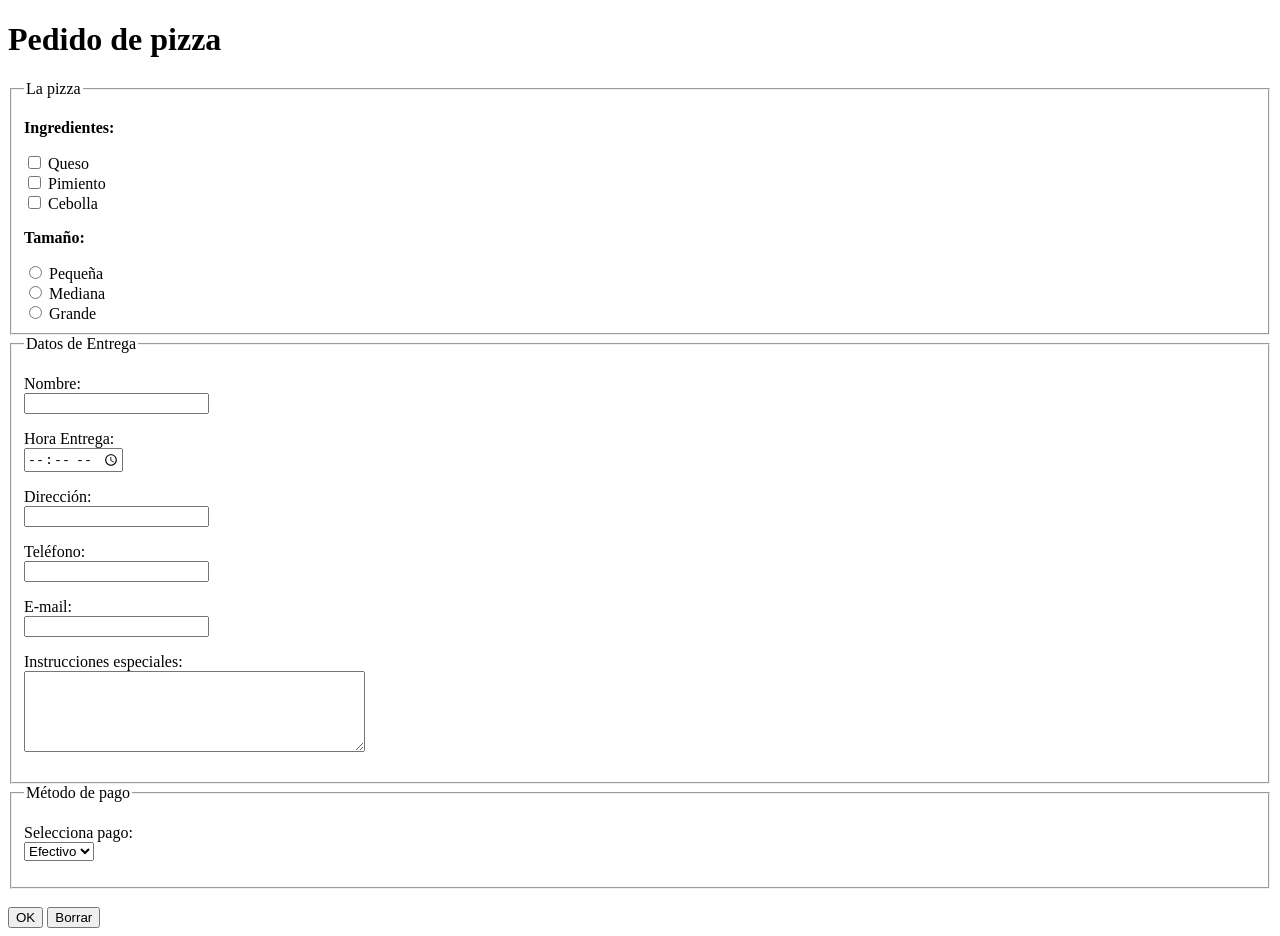
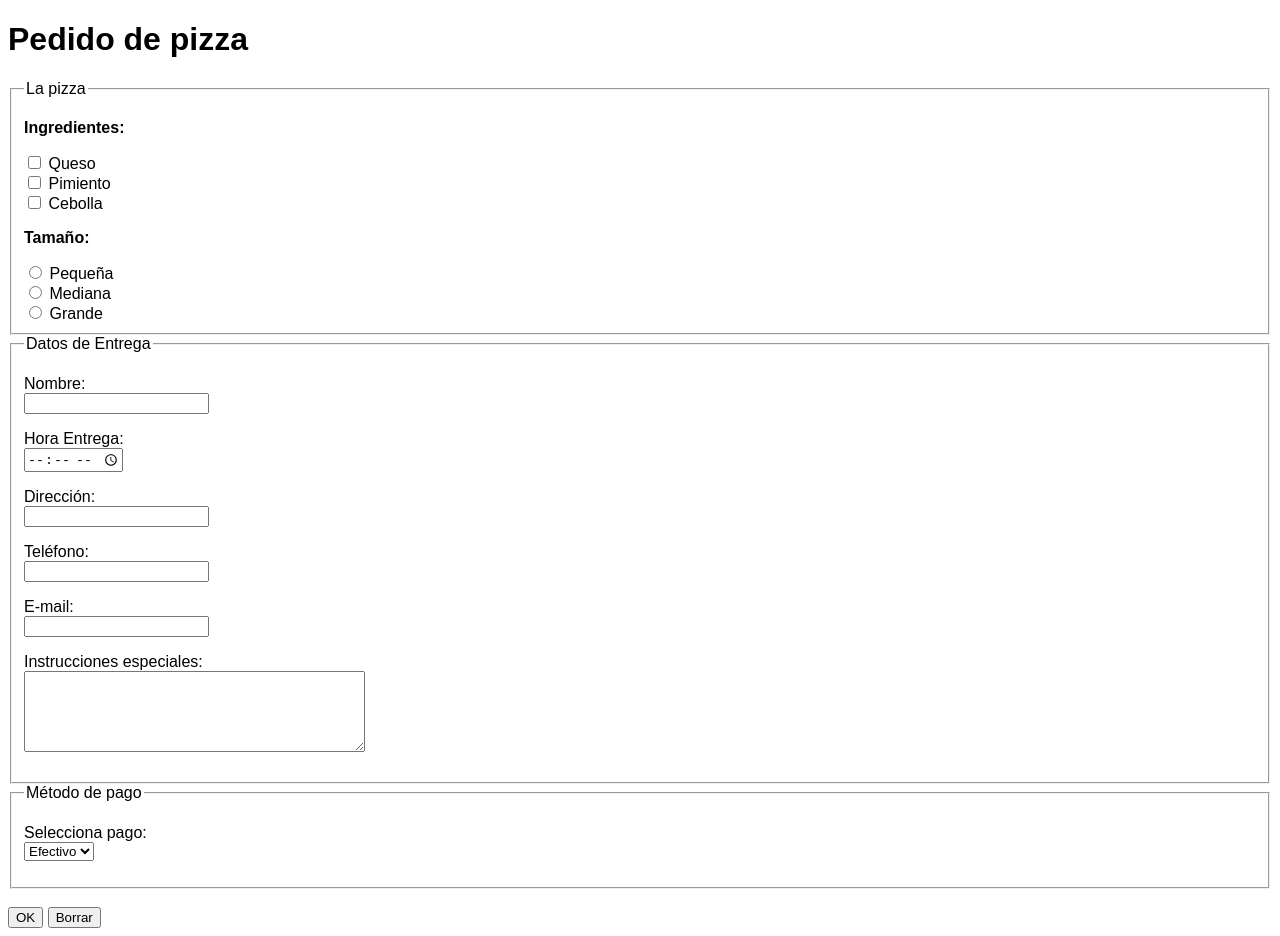
Before and after one commit to Joe159885/Aqu4, a plain HTML site: page src/index.html in a window 1280 px wide. Drawn offline with Linux system fonts and the light colour scheme.

Commit message:
Añadido estilos

```diff
--- /dev/null
+++ b/src/assets/styles/styles.css
@@ -0,0 +1,3 @@
+body{
+    font-family: Arial, Helvetica, sans-serif;
+}
--- a/src/index.html
+++ b/src/index.html
@@ -5,6 +5,7 @@
     <meta http-equiv="X-UA-Compatible" content="IE=edge">
     <meta name="viewport" content="width=device-width, initial-scale=1.0">
     <title>Realiza tu pedido</title>
+    <link rel="stylesheet" href="assets/styles/styles.css">
 </head>
 <body>
     <form action="Procesar-pedido.php" method="post">
```
